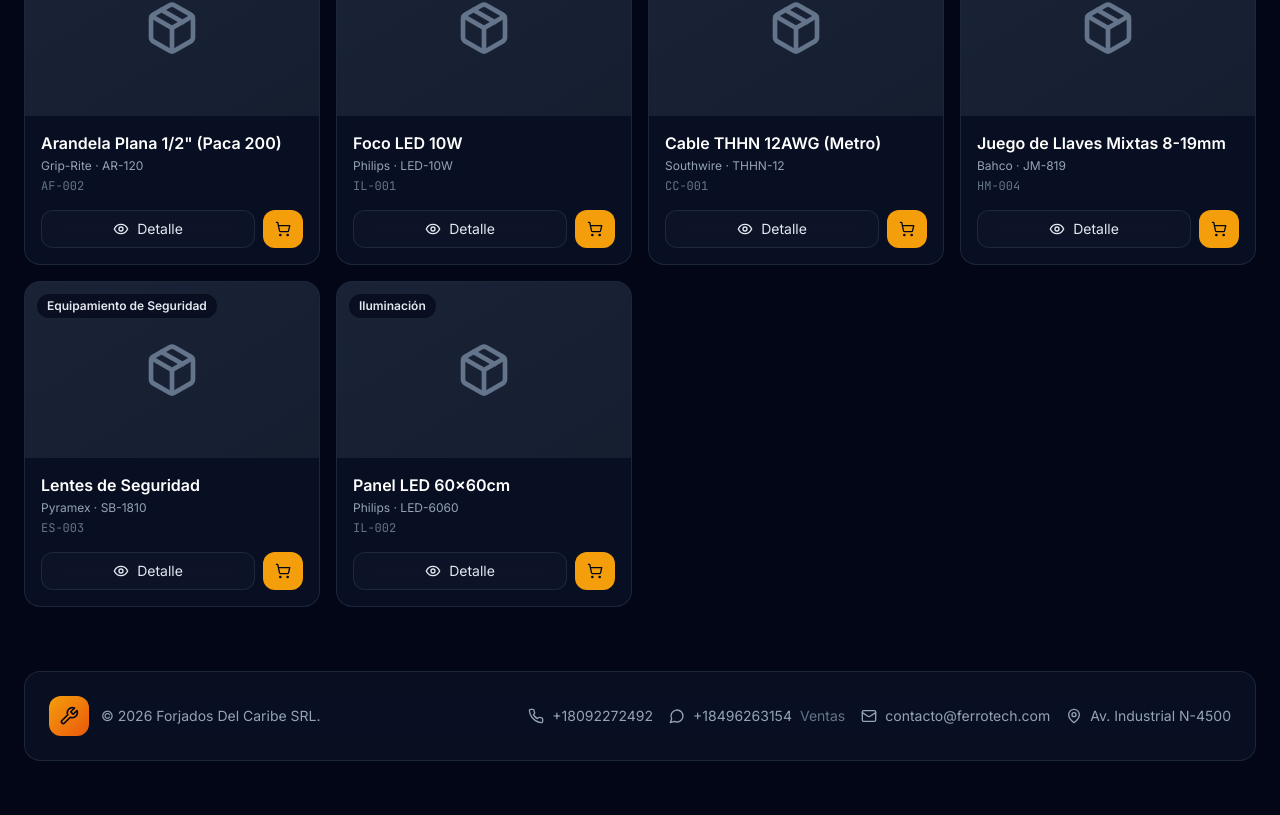
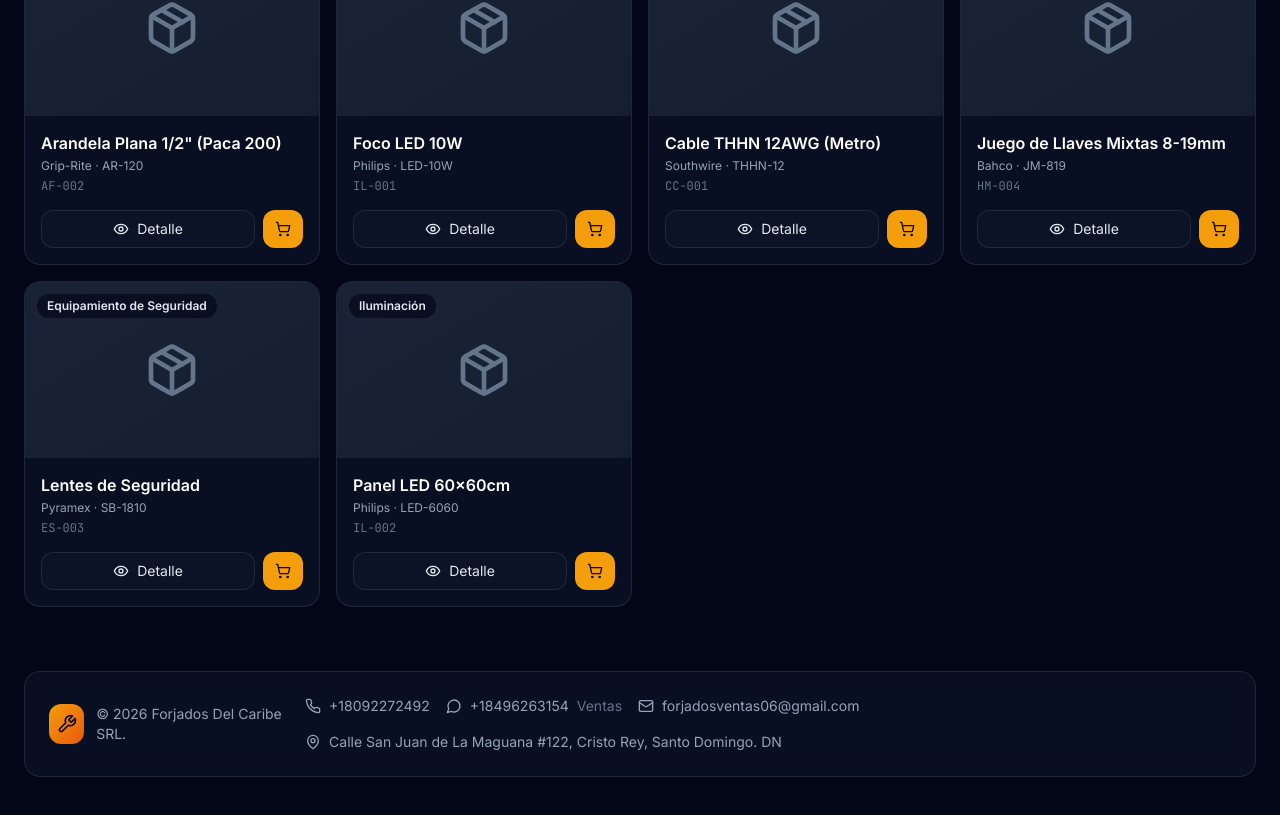
Before and after one commit to TenshiDevEXE/Forjados-del-Caribe, a React (Vite) app: page / in a window 1280 px wide. Shown: the part 1035-1850 px from the top of the page. Built offline with nearby package versions, Linux system fonts and the light colour scheme.

Commit message:
Agregar email y direccion reales de contacto

```diff
--- a/App.tsx
+++ b/App.tsx
@@ -579,9 +579,12 @@ export default function App() {
               </a>
             ))}
             {config.contactEmail && (
-              <span className="inline-flex items-center gap-2">
+              <a
+                href={`mailto:${config.contactEmail}`}
+                className="inline-flex items-center gap-2 hover:text-white transition-colors"
+              >
                 <Mail className="w-4 h-4" /> {config.contactEmail}
-              </span>
+              </a>
             )}
             {config.address && (
               <span className="inline-flex items-center gap-2">
--- a/content/catalog.json
+++ b/content/catalog.json
@@ -9,8 +9,8 @@
     "contactPhones": [
       { "label": "Ventas", "phone": "+18496263154" }
     ],
-    "contactEmail": "contacto@ferrotech.com",
-    "address": "Av. Industrial N-4500",
+    "contactEmail": "forjadosventas06@gmail.com",
+    "address": "Calle San Juan de La Maguana #122, Cristo Rey, Santo Domingo. DN",
     "defaultTheme": "dark"
   },
 
--- a/lib/catalog.generated.ts
+++ b/lib/catalog.generated.ts
@@ -17,8 +17,8 @@ export const CATALOG_CONFIG: StoreConfig = {
       "phone": "+18496263154"
     }
   ],
-  "contactEmail": "contacto@ferrotech.com",
-  "address": "Av. Industrial N-4500",
+  "contactEmail": "forjadosventas06@gmail.com",
+  "address": "Calle San Juan de La Maguana #122, Cristo Rey, Santo Domingo. DN",
   "theme": "dark"
 };
 
```
Also changed, not shown: 1 other file (tests, documents, lock files or other folders).
